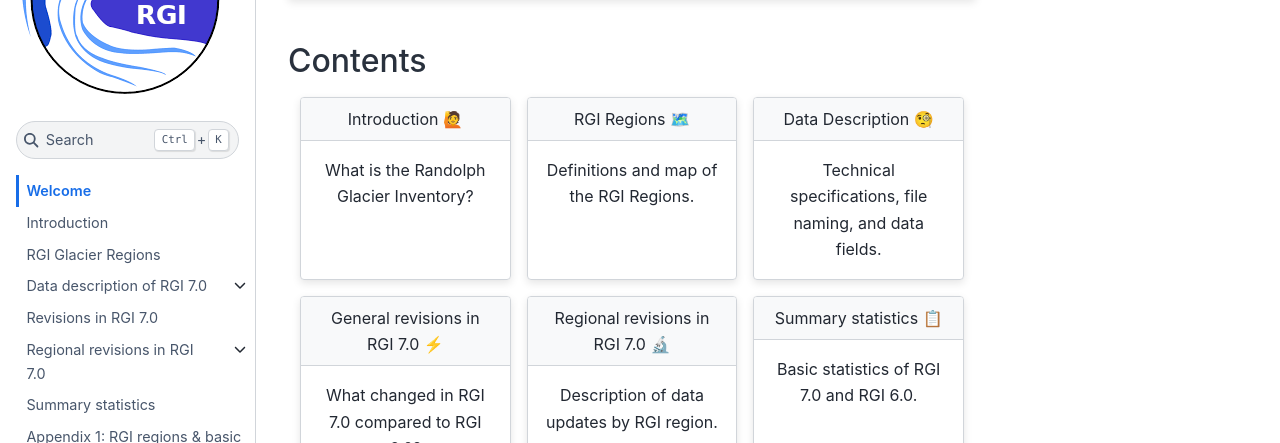
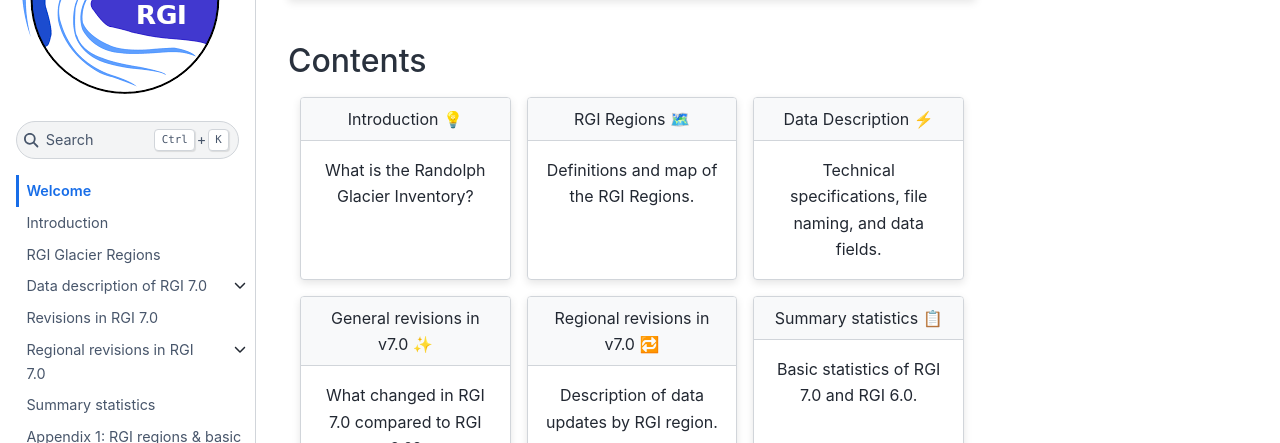
Before and after one commit to GLIMS-RGI/rgi_user_guide, a Jupyter Book: the page built from docs/welcome.md, in a window 1280 px wide and 900 px high, scrolled down 446 px. Shown: the part 151-594 px from the top of the window. Built offline with Jupyter Book 1.0.4 settings and Sphinx 7.4.7 and the Sphinx Book theme 1.1.4, drawn with Linux system fonts in a browser that asks for light colours; pages that are not in the unit, such as notebooks, are missing from menus.

Commit message:
other emojis

```diff
--- a/docs/welcome.md
+++ b/docs/welcome.md
@@ -30,7 +30,7 @@ If you wish to contribute to this documentation, visit [CONTRIBUTING.md](https:/
 :link-type: doc
 :class-header: bg-light
 
-Introduction 🙋
+Introduction 💡
 ^^^
 
 What is the Randolph Glacier Inventory?
@@ -53,7 +53,7 @@ Definitions and map of the RGI Regions.
 :link-type: doc
 :class-header: bg-light
 
-Data Description 🧐
+Data Description ⚡
 ^^^
 
 Technical specifications, file naming, and data fields.
@@ -64,7 +64,7 @@ Technical specifications, file naming, and data fields.
 :link-type: doc
 :class-header: bg-light
 
-General revisions in RGI 7.0 ⚡
+General revisions in v7.0 ✨
 ^^^
 
 What changed in RGI 7.0 compared to RGI 6.0?
@@ -75,7 +75,7 @@ What changed in RGI 7.0 compared to RGI 6.0?
 :link-type: doc
 :class-header: bg-light
 
-Regional revisions in RGI 7.0 🔬
+Regional revisions in v7.0 🔁
 ^^^
 
 Description of data updates by RGI region.
```
